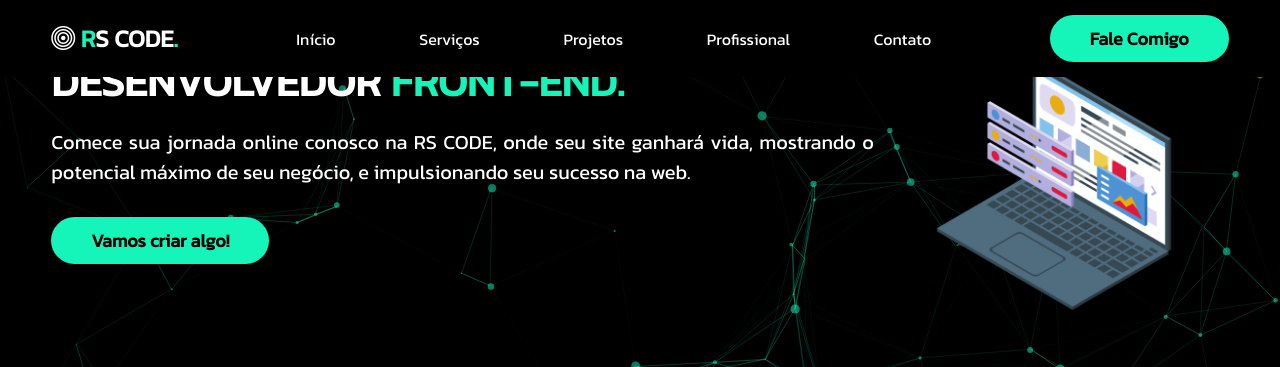
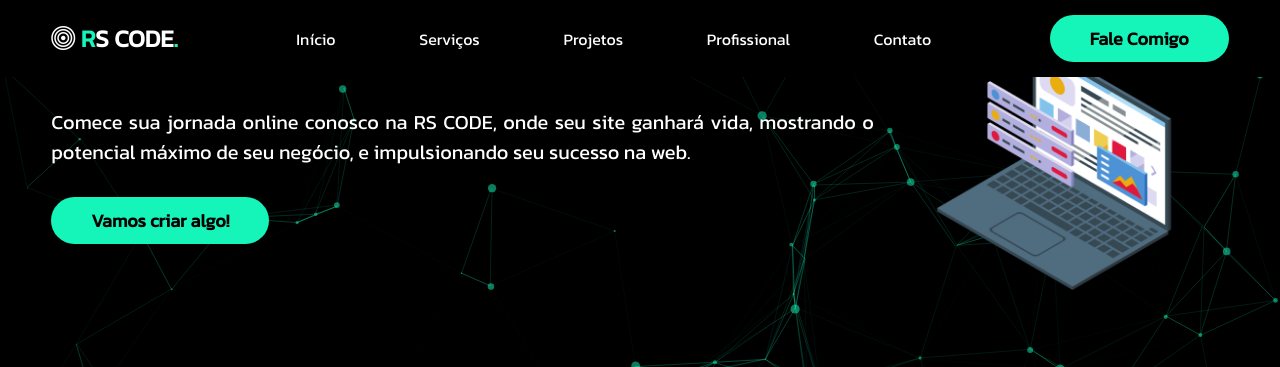
Before and after one commit to raaudev/rstech, a plain HTML site: page index.html in a window 1280 px wide. Shown: the top 367 px of the page. Drawn offline with nearby package versions, Linux system fonts and the light colour scheme; files whose address does not match are found by name.

Commit message:
Update style.css

```diff
--- a/style.css
+++ b/style.css
@@ -246,7 +246,7 @@ header nav.menu-desktop ul li{
 /* Estilo do topo do site */
 
 section.topo-do-site{
-    padding: 40px 4%;
+    padding: 20px 4%;
     height: 100%;
     width: 100%;
 }
```
